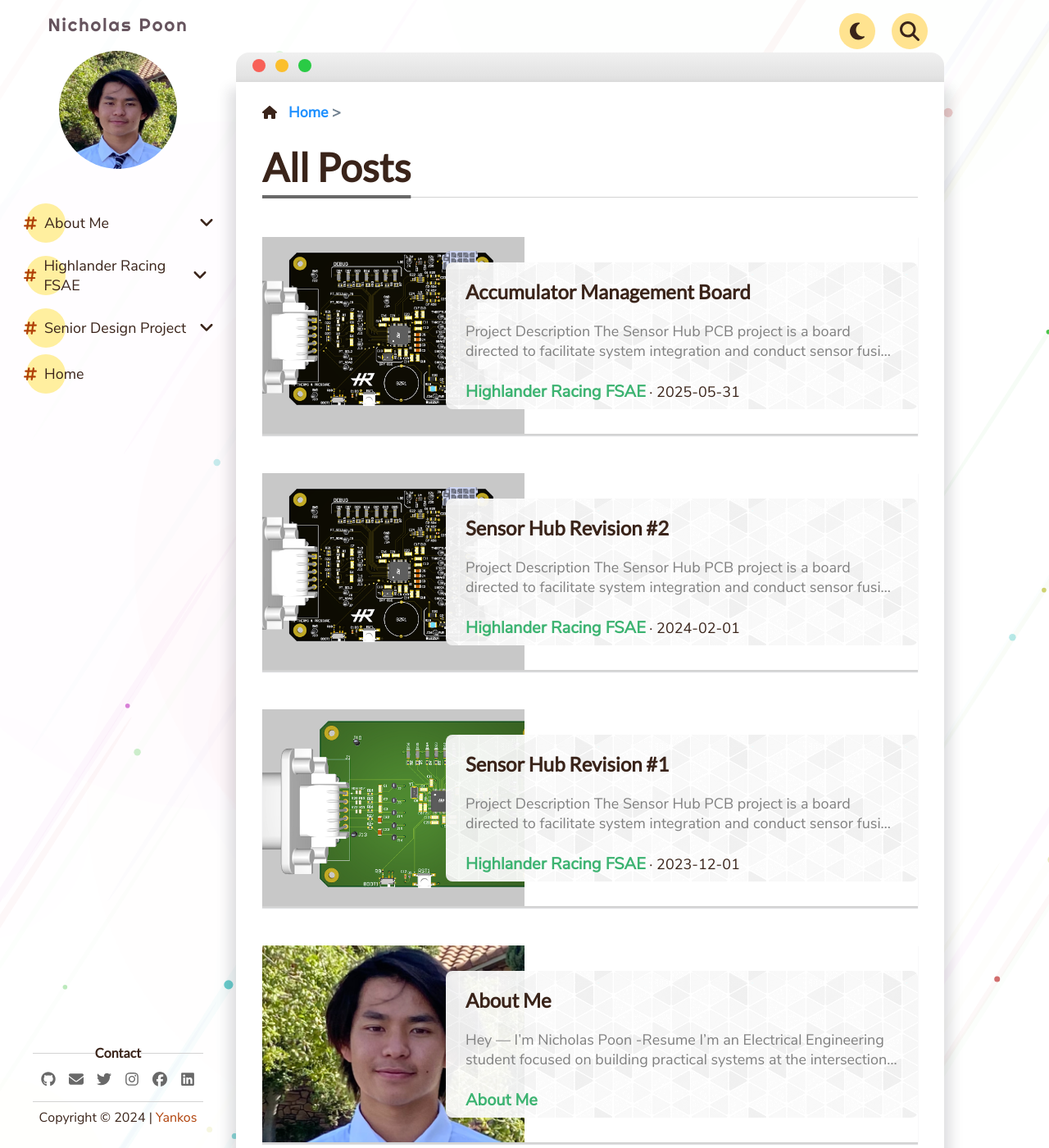
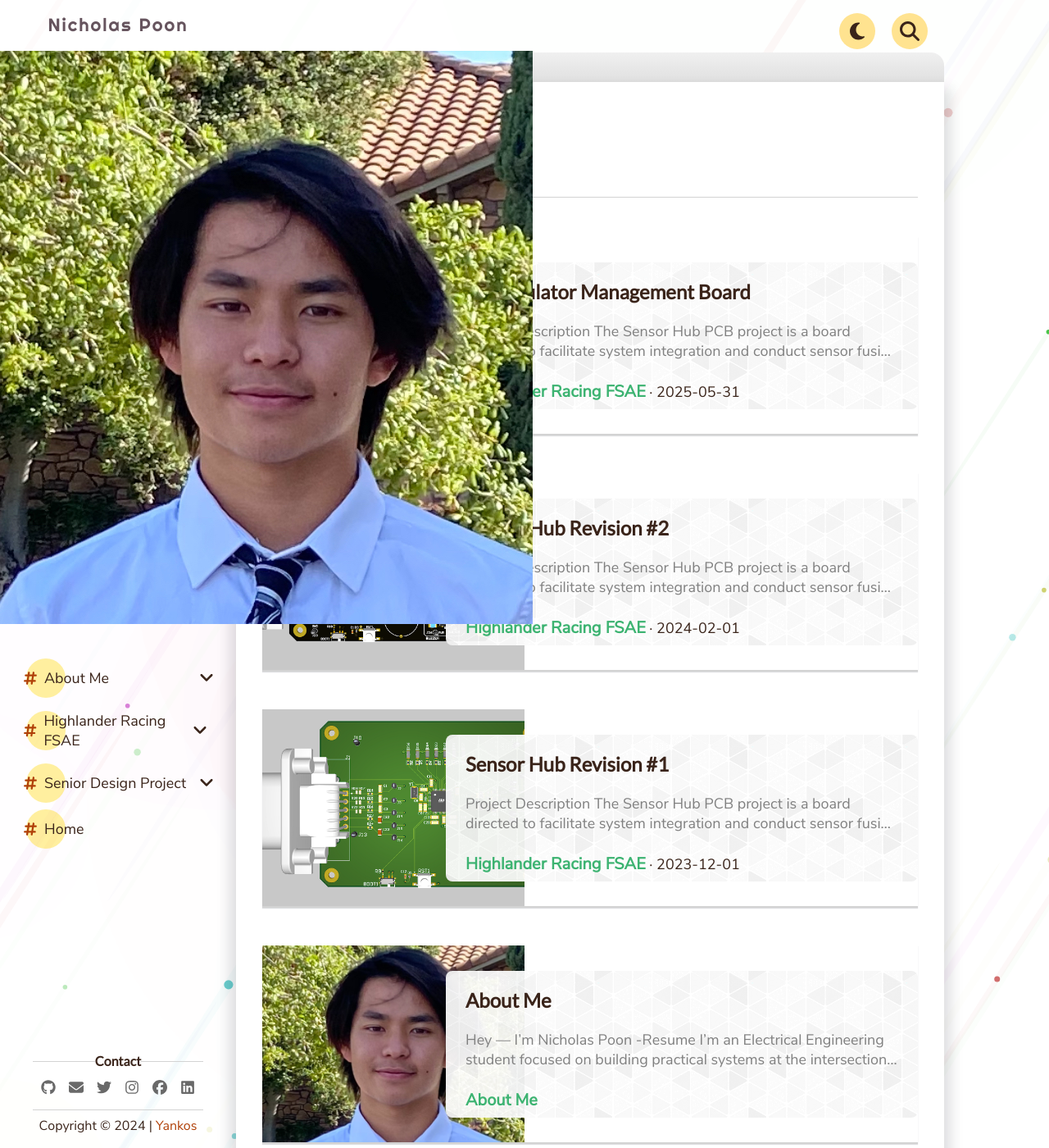
Before and after one commit to NickPoon101/NP-Portfolio, a Jekyll site: the page built from _pages/index.md, in a window 1280 px wide and 1400 px high. Shown: the whole window at 82% size. Built offline with Jekyll 4.4.1, drawn with Linux system fonts in a browser that asks for light colours.

Commit message:
Update sidebar.scss

```diff
--- a/_sass/sidebar.scss
+++ b/_sass/sidebar.scss
@@ -44,22 +44,7 @@
 
 .site-tab img { display: none; }
 
-.site-avatar {
-  img {
-    display:none;
-    width:9rem;
-    aspect-ratio:1;
-    border-radius:50%;
-    outline: none;
-    outline-offset: 0;
-    transition:.3s;
 
-    &:hover {
-      outline:4px solid orange;
-      outline-offset:8px;
-    }
-  }
-}
 
 .site-tab {
   padding:8px;
```
